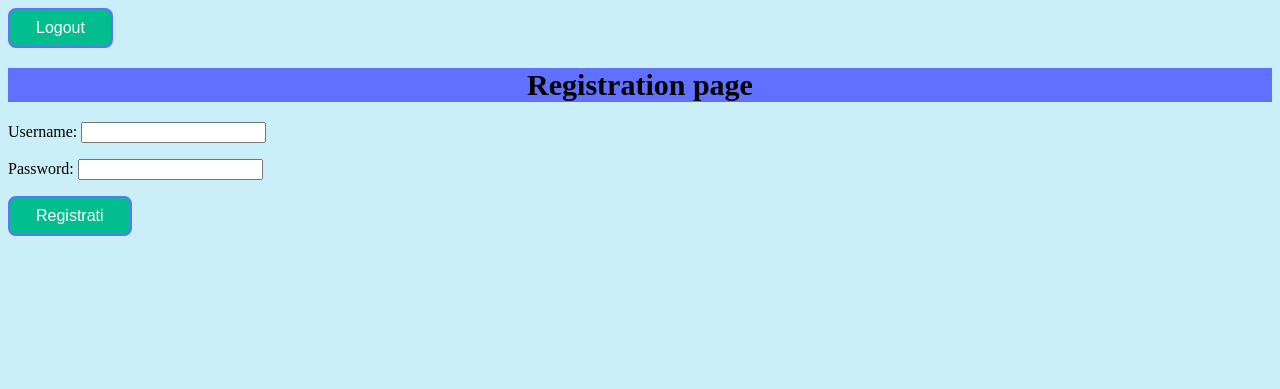
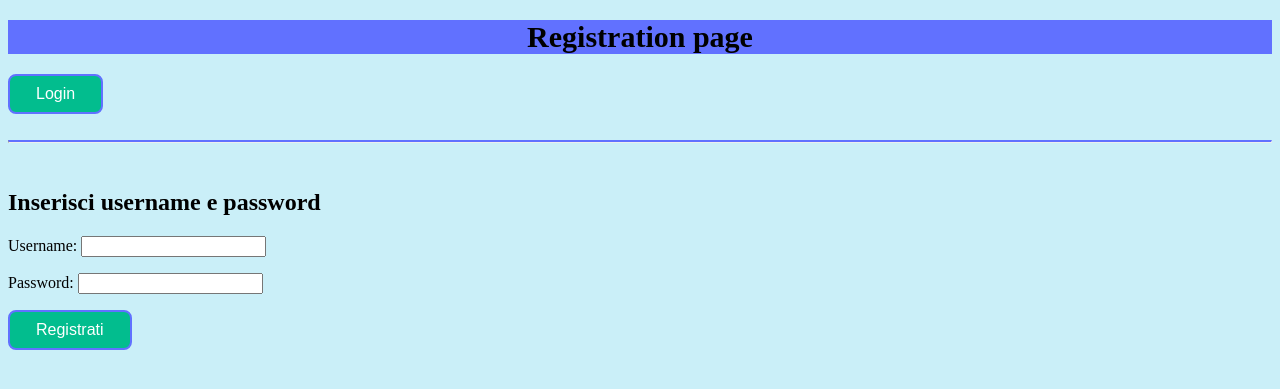
Before and after one commit to MickTK/ProgettoFinaleISW, a Django app: page /registrazione/ in a window 1280 px wide. Shown: the top 389 px of the page. Run offline with Django 4.2, Linux system fonts and the light colour scheme.

Commit message:
Correzione templates HTML
- Correzione visualizzazione tabella del carrello
- Correzione link login (pagina registrazione)

```diff
--- a/negozio/applicazione/templates/amministratore/Resoconto_vendite.html
+++ b/negozio/applicazione/templates/amministratore/Resoconto_vendite.html
@@ -65,6 +65,8 @@
                     <tbody>
                 </table>
 
+                <br>
+
                 <!-- Indecisione su come implementare il totale -->
                 <table id="totale">
                     <tr>
--- a/negozio/applicazione/templates/utente/registrazione.html
+++ b/negozio/applicazione/templates/utente/registrazione.html
@@ -14,13 +14,17 @@
     </head>
 
     <body>
-        <div>
-            <a href="../login"><button class="button" type="button" value="logout">Logout</button></a>
-        </div>
-
         <!-- div che contiene il form per la registrazione -->
         <div class="registrazione">
             <h1>Registration page</h1>
+
+            <div>
+                <a href="../login"><button class="button" type="button" value="login">Login</button></a>
+            </div>
+
+            <br><hr><br>
+
+            <h2>Inserisci username e password</h2>
             <form method="post">
                 <p style="color:red">{{ errore }}</p>
                 {% csrf_token %}
```
Also changed, not shown: negozio/applicazione/templates/utente/carrello.html (+9 -0 lines), negozio/db.sqlite3.
